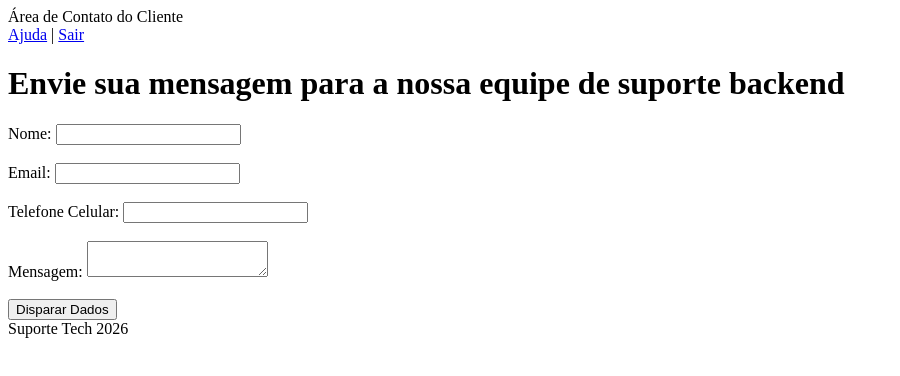
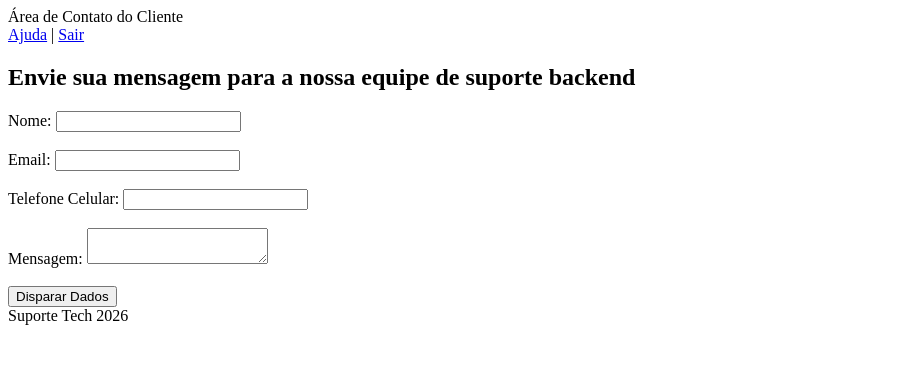
Before and after one commit to Programacao-Web-BSI-2026-2/lab-Kayki, a plain HTML site: page labs/01/teste.html in a window 1280 px wide. Shown: the whole page, without its empty margins (0-900 px from the left). Drawn offline with Linux system fonts and the light colour scheme.

Commit message:
Update teste.html

```diff
--- a/labs/01/teste.html
+++ b/labs/01/teste.html
@@ -15,7 +15,7 @@
     </header>
 
     <main id="corpo-da-pagina">
-        <h1 class="subtitulo">Envie sua mensagem para a nossa equipe de suporte backend</h1>
+        <h2 class="subtitulo">Envie sua mensagem para a nossa equipe de suporte backend</h2>
         <article>
             <form action="/enviar" method="POST">
                 <label for="nome"> Nome: </label> <input required minlength="5" type="text" id="nome" name="nome"><br><br>
```
